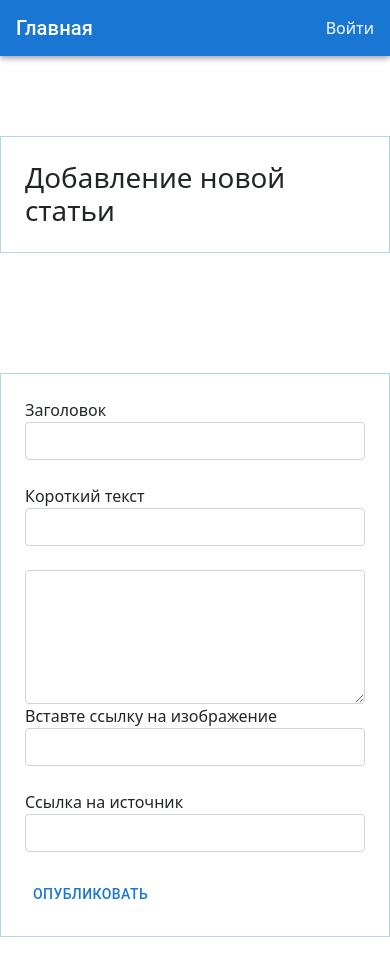
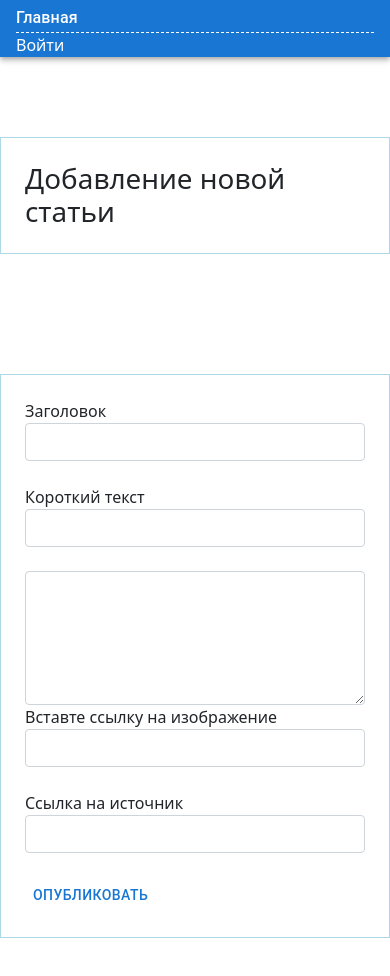
Before and after one commit to HaneulSky/jfd-blog-client, a React (Create React App) app: page /addArticle in a window 390 px wide. Built offline with nearby package versions, Linux system fonts and the light colour scheme; no server answers.

Commit message:
сделала респонсив меню и убрала иконку на главной странице для авторизованных юзеров

```diff
--- a/src/App.js
+++ b/src/App.js
@@ -8,7 +8,7 @@ import LogOut from "./layout/logOut";
 import AdminPage from "./components/pages/adminPage";
 import Articles from "./layout/articles";
 import ProtectedRoute from "./components/common/protectedRoute";
-import NavBar from "./components/ui/navBar";
+import NavBar from "./components/ui/navBar/navBar";
 
 function App() {
     console.log(window.outerHeight, window.outerWidth);
--- a/src/components/pages/articlePage.jsx
+++ b/src/components/pages/articlePage.jsx
@@ -28,10 +28,10 @@ const ArticlePage = ({ articleId }) => {
                     mb: 5
                 }}
             >
-                <ImageCard
+                { ArticleById.urlImage && <ImageCard
                     image={ArticleById.urlImage}
                     articleTitle={ArticleById.title}
-                ></ImageCard>
+                ></ImageCard>}
                 <div style={{ width: 60 + "%", marginLeft: 40 }}>
                     {currentUser._id.toString() ===
                         ArticleById.userId.toString() && (
--- a/src/components/ui/navBar.jsx
+++ b/src/components/ui/navBar/navBar.jsx
@@ -4,9 +4,11 @@ import AppBar from "@mui/material/AppBar";
 import Toolbar from "@mui/material/Toolbar";
 import Typography from "@mui/material/Typography";
 import ExitToAppIcon from "@mui/icons-material/ExitToApp";
+import AddCircleOutlineIcon from "@mui/icons-material/AddCircleOutline";
 import { useSelector, useDispatch } from "react-redux";
-import { getCurrentUserData, getIsLoggedIn, loadUser } from "../../store/user";
+import { getCurrentUserData, getIsLoggedIn, loadUser } from "../../../store/user";
 import { Button, IconButton } from "@mui/material";
+import navBarStyles from "./navBar.module.css";
 
 const NavBar = () => {
     const dispatch = useDispatch();
@@ -18,10 +20,10 @@ const NavBar = () => {
 
     return (
         <AppBar position="static">
-            <Toolbar>
-                <Typography variant="h6" component="div" sx={{ flexGrow: 1 }}>
+            <Toolbar className={navBarStyles.navBar}>
+                <Typography className={navBarStyles.linkContainer} variant="h6" component="div" sx={{ flexGrow: 1 }}>
                     <Link
-                        style={{ color: "inherit", textDecoration: "none" }}
+                        className={navBarStyles.link}
                         to="/"
                     >
                         Главная
@@ -34,12 +36,10 @@ const NavBar = () => {
                             variant="h6"
                             component="div"
                             sx={{ flexGrow: 1 }}
+                            className={navBarStyles.linkContainer}
                         >
                             <Link
-                                style={{
-                                    color: "inherit",
-                                    textDecoration: "none"
-                                }}
+                                className={navBarStyles.link}
                                 to={`/${currentUser._id}`}
                             >
                                 Мои статьи
@@ -47,12 +47,13 @@ const NavBar = () => {
                         </Typography>
 
                         <Link
-                            style={{ color: "inherit", textDecoration: "none" }}
+                            className={navBarStyles.linkContainer}
                             to="/addArticle"
                         >
-                            <Button variant="contained" color="info">
+                            <Button className={navBarStyles.button} variant="contained" color="info">
                                 Добавить статью
                             </Button>
+                            <AddCircleOutlineIcon className={navBarStyles.iconButton} />
                         </Link>
                     </>
                 )}
@@ -62,22 +63,22 @@ const NavBar = () => {
                         variant="h6"
                         component="div"
                         sx={{ flexGrow: 1, ml: 6 }}
+                        className={navBarStyles.linkContainer}
                     >
-                        <Link
-                            to="/:userId"
-                            style={{ color: "inherit", textDecoration: "none" }}
+                        <p
+                            className={navBarStyles.link}
                         >
                             {currentUser.name}
-                        </Link>
+
                         <Link to="/logout">
                             <IconButton aria-label="exit">
                                 <ExitToAppIcon />
                             </IconButton>
-                        </Link>
+                        </Link></p>
                     </Typography>
                 ) : (
                     <Link
-                        style={{ color: "inherit", textDecoration: "none" }}
+                        className={navBarStyles.link}
                         to="/login"
                     >
                         Войти
--- /dev/null
+++ b/src/components/ui/navBar/navBar.module.css
@@ -0,0 +1,51 @@
+.link{
+    color: inherit;
+    text-decoration: none;
+    font-size: 1.5rem;
+}
+.button{
+    display: inline-block;
+}
+.iconButton{
+    display: none;
+}
+
+@media screen and (max-width: 700px){
+    .navBar{
+        display: flex;
+        flex-wrap: wrap;
+    }
+    .link{
+        font-size: 0.8rem;
+    }
+    .linkContainer{
+        margin-right: 5px;
+    }
+    .button{
+        display: none;
+    }
+    .iconButton{
+        display: inline-block;
+        text-decoration: none;
+        color: white;
+    }
+
+}
+
+@media screen and (max-width: 450px) {
+    .link{
+        font-size: 1rem;
+    }
+    .linkContainer{
+        width: 100%;
+        margin: 5px 0;
+        border-bottom: 1px dashed white;
+    }
+    .button{
+        display: inline-block;
+        font-size: 0.8rem;
+    }
+    .iconButton{
+        display: none;
+    }
+}
--- a/src/config.json
+++ b/src/config.json
@@ -1,4 +1,4 @@
 {
-    "apiEndpoint": "https://github.com/HaneulSky/jfd-blog-backend/api",
+    "apiEndpoint": "https://jfd-blog.herokuapp.com/api",
     "isFireBase": false
 }
--- a/src/layout/main.jsx
+++ b/src/layout/main.jsx
@@ -3,22 +3,25 @@ import ArticlesListPage from "../components/pages/articlesListPage";
 import BuildOutlinedIcon from "@mui/icons-material/BuildOutlined";
 import { IconButton } from "@mui/material";
 import Information from "../components/common/information";
+import { useSelector } from "react-redux";
+import { getIsLoggedIn } from "../store/user";
 
 const Main = () => {
+    const isLoggedIn = useSelector(getIsLoggedIn());
     const [open, setOpen] = useState(false);
     const handleOpen = () => setOpen(true);
     const handleClose = () => setOpen(false);
     return (
         <>
             <ArticlesListPage />
-            <IconButton
+            {!isLoggedIn && <IconButton
                 onClick={handleOpen}
                 sx={{ position: "absolute", right: 30, bottom: 30 }}
                 color="primary"
             >
-                <BuildOutlinedIcon sx={{ width: 40, height: 40 }} />
-            </IconButton>
-            <Information onClose={handleClose} open={open} />
+                <BuildOutlinedIcon sx={{ width: 40, height: 40 }}/>
+            </IconButton>}
+                <Information onClose={handleClose} open={open} />
         </>
     );
 };
--- a/src/services/auth.service.js
+++ b/src/services/auth.service.js
@@ -8,6 +8,7 @@ const httpAuth = axios.create({
     //     key: process.env.REACT_APP_FIREBASE_KEY
     // }
 });
+console.log(config.apiEndpoint);
 
 const authService = {
     register: async (payload) => {
```
